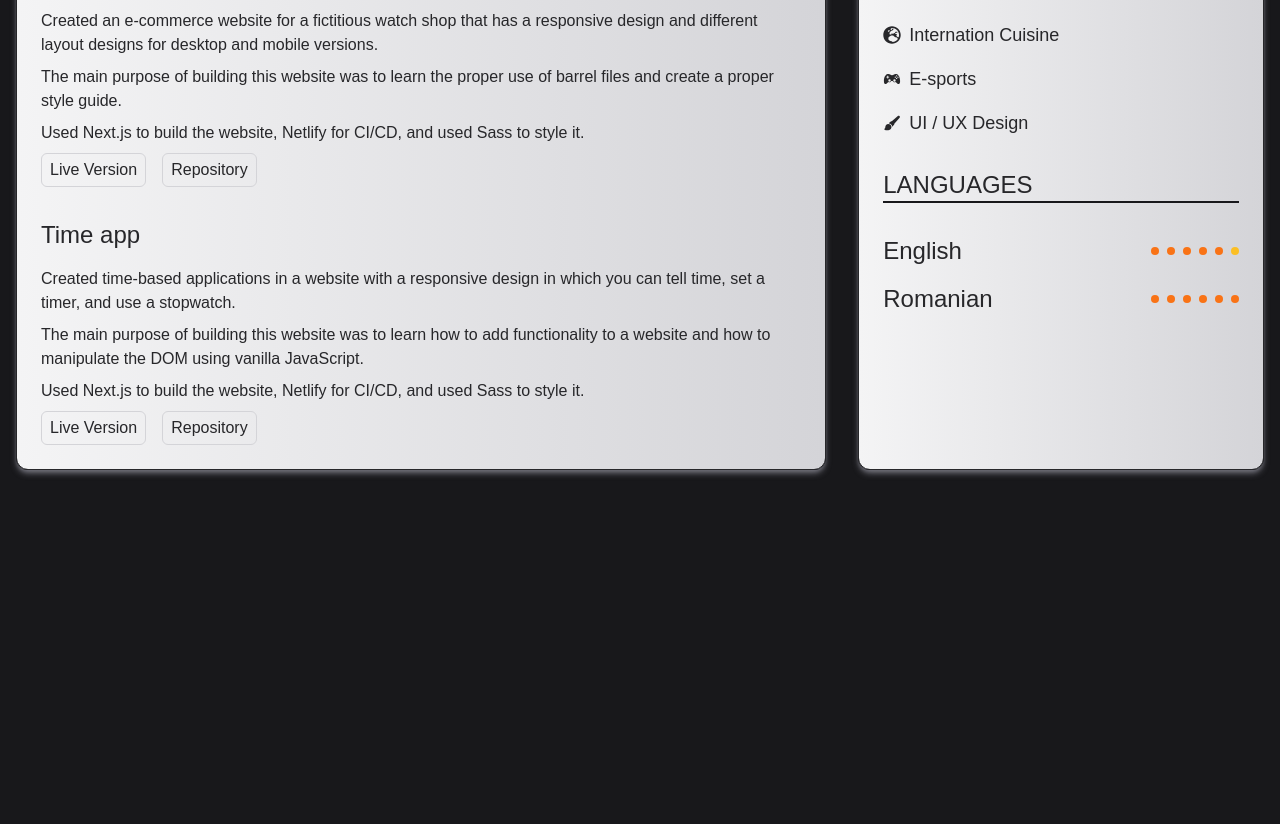
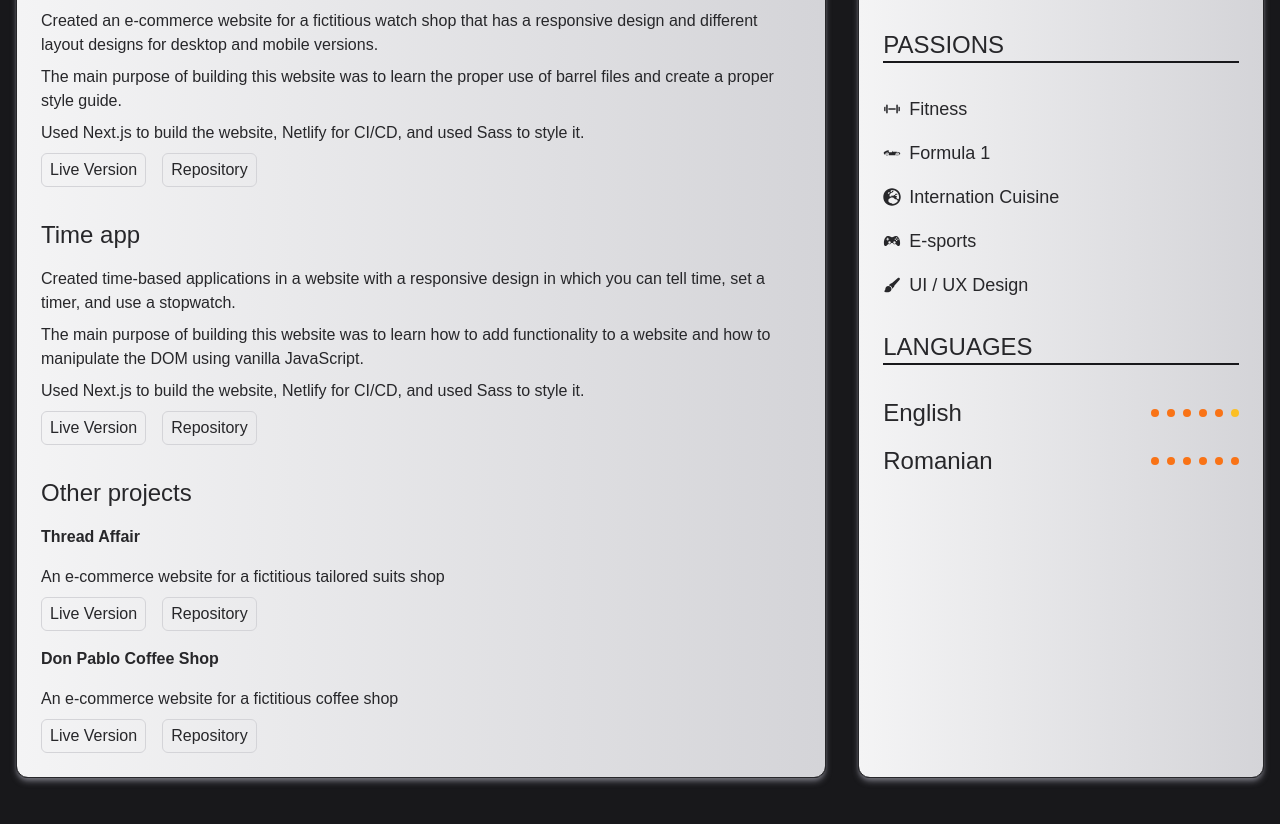
Before and after one commit to Alex-Rusovici/resume, a Next.js app: page / in a window 1280 px wide. Shown: the part 1800-2624 px from the top of the page. Before the commit the page ends 2318 px from the top, so only its background shows below. Built offline with nearby package versions, Linux system fonts and the light colour scheme; a web font is replaced by a local one.

Commit message:
passions - projects - tech stacks update
passions - projects - tech stacks update

```diff
--- a/src/components/Passions.jsx
+++ b/src/components/Passions.jsx
@@ -1,19 +1,25 @@
-import {IoIosFitness} from 'react-icons/io';
+import { IoIosFitness } from 'react-icons/io';
 import { IoIosBrush } from 'react-icons/io';
-import {FaGlobeEurope} from 'react-icons/fa';
-import {GiConsoleController} from 'react-icons/gi';
+import { FaGlobeEurope } from 'react-icons/fa';
+import { GiConsoleController, GiRaceCar } from 'react-icons/gi';
 
-const h3Css = 'text-2xl uppercase border-b-2 border-zinc-900 mb-8'
-const passionsLayout = 'text-lg flex flex-row items-center gap-2'
+const h3Css = 'text-2xl uppercase border-b-2 border-zinc-900 mb-8';
+const passionsLayout = 'text-lg flex flex-row items-center gap-2';
 
 export const Passions = () => {
-  return <div>
+  return (
+    <div>
       <h3 className={h3Css}>Passions</h3>
 
-    <div className='flex flex-col gap-4'>
+      <div className="flex flex-col gap-4">
         <div className={passionsLayout}>
           <IoIosFitness></IoIosFitness>
           <p>Fitness</p>
+        </div>
+
+        <div className={passionsLayout}>
+          <GiRaceCar></GiRaceCar>
+          <p>Formula 1</p>
         </div>
 
         <div className={passionsLayout}>
@@ -32,4 +38,5 @@ export const Passions = () => {
         </div>
       </div>
     </div>
-}
+  );
+};
--- a/src/components/Projects.jsx
+++ b/src/components/Projects.jsx
@@ -109,6 +109,68 @@ export const Projects = () => {
         </li>
       </ul>
       {/* end - time app */}
+
+      {/* start - other projects */}
+      <h4 className={h4Css}>Other projects</h4>
+
+      <ul className="flex flex-col gap-2 mt-4">
+        <li className="flex flex-col gap-4">
+          <p className="font-bold">Thread Affair</p>
+          <p>An e-commerce website for a fictitious tailored suits shop</p>
+        </li>
+
+        <li className="flex flex-row gap-4">
+          <a
+            href="https://lustrous-stroopwafel-8c22a9.netlify.app/"
+            target="_blank"
+            rel="noreferrer"
+            title="Thred Affair - Live version"
+            className={secondaryButton}
+          >
+            Live Version
+          </a>
+
+          <a
+            href="https://github.com/Alex-Rusovici/thread-affair"
+            target="_blank"
+            rel="noreferrer"
+            title="Thread Affair - Repository"
+            className={secondaryButton}
+          >
+            Repository
+          </a>
+        </li>
+      </ul>
+
+      <ul className="flex flex-col gap-2 mt-4">
+        <li className="flex flex-col gap-4">
+          <p className="font-bold">Don Pablo Coffee Shop</p>
+          <p>An e-commerce website for a fictitious coffee shop</p>
+        </li>
+
+        <li className="flex flex-row gap-4">
+          <a
+            href="https://don-pablo-coffee-shop.vercel.app/"
+            target="_blank"
+            rel="noreferrer"
+            title="Don Pablo - Live version"
+            className={secondaryButton}
+          >
+            Live Version
+          </a>
+
+          <a
+            href="https://github.com/Alex-Rusovici/don-pablo-coffee-shop"
+            target="_blank"
+            rel="noreferrer"
+            title="Don Pablo - Repository"
+            className={secondaryButton}
+          >
+            Repository
+          </a>
+        </li>
+      </ul>
+      {/* end - other projects */}
     </div>
   );
 };
--- a/src/components/TechStacks.jsx
+++ b/src/components/TechStacks.jsx
@@ -11,6 +11,7 @@ import {
   SiGithub,
   SiVercel,
   SiNetlify,
+  SiNextdotjs,
 } from 'react-icons/si';
 
 const h3Css = 'text-2xl uppercase border-b-2 border-zinc-900 mb-8';
@@ -96,6 +97,13 @@ export const TechStacks = () => {
 
         <div className={wrapper}>
           <p className={flexItems}>
+            <SiNextdotjs></SiNextdotjs>
+            <span className={subtext}>Next.js</span>
+          </p>
+        </div>
+
+        <div className={wrapper}>
+          <p className={flexItems}>
             <SiVercel></SiVercel>
             <span className={subtext}>Vercel</span>
           </p>
```
Lines whose indentation alone changed are shown as unchanged.
